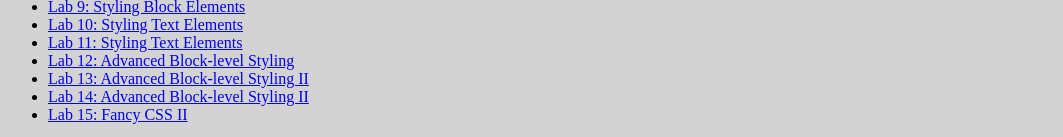
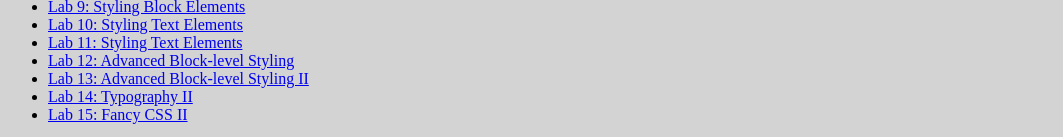
Before and after one commit to VoidReaper7074/cst251, a plain HTML site: page index.html in a window 1280 px wide. Shown: the part 1409-1546 px from the top of the page, without its empty margins (0-1063 px from the left). Drawn offline with Linux system fonts and the light colour scheme; files whose address does not match are found by name.

Commit message:
Update index.html

```diff
--- a/index.html
+++ b/index.html
@@ -40,7 +40,7 @@
 		<li><a href="lab11/index.html">Lab 11: Styling Text Elements</a></li>
 		<li><a href="lab12/index.html">Lab 12: Advanced Block-level Styling </a></li>
 		<li><a href="lab13/index.html">Lab 13: Advanced Block-level Styling II</a></li>
-		<li><a href="lab14/index.html">Lab 14: Advanced Block-level Styling II</a></li>
+		<li><a href="lab14/index.html">Lab 14: Typography II</a></li>
 		<li><a href="lab15/index.html">Lab 15: Fancy CSS II</a></li>
 
 	</main>
```
